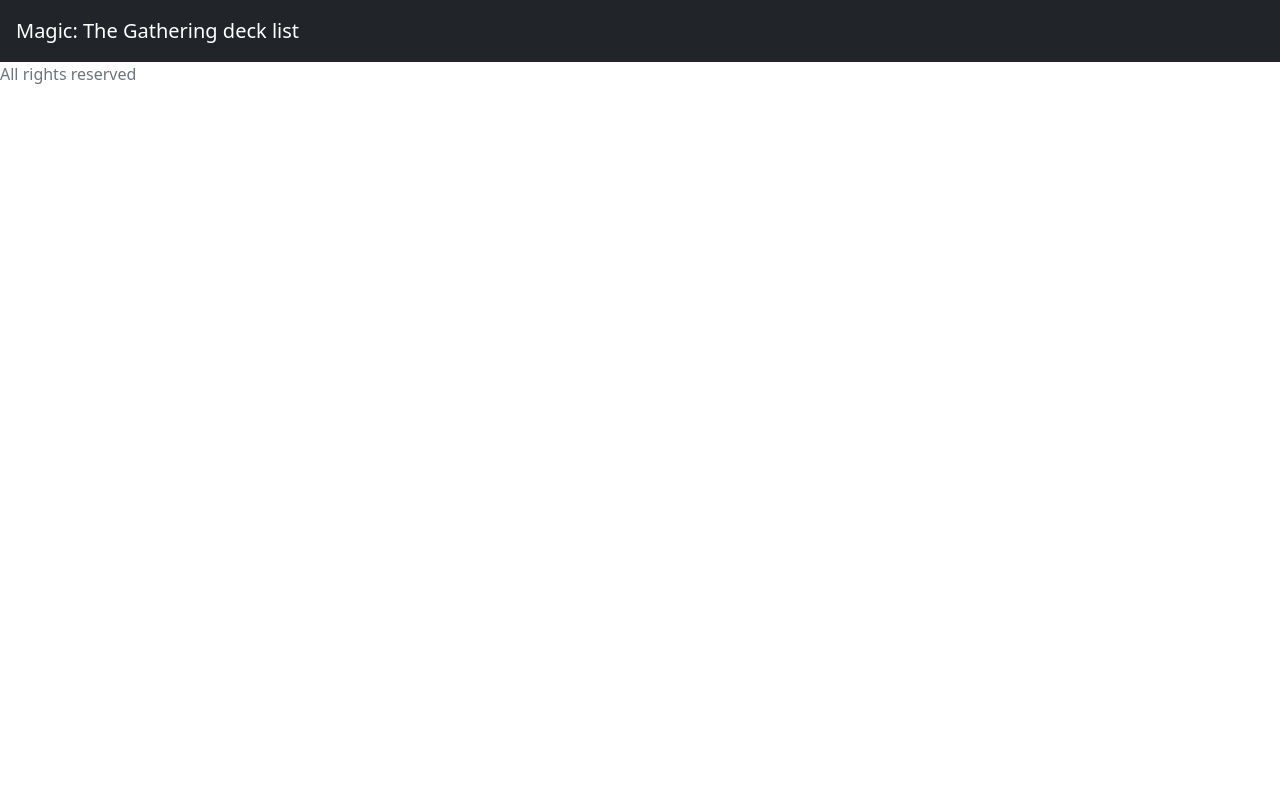
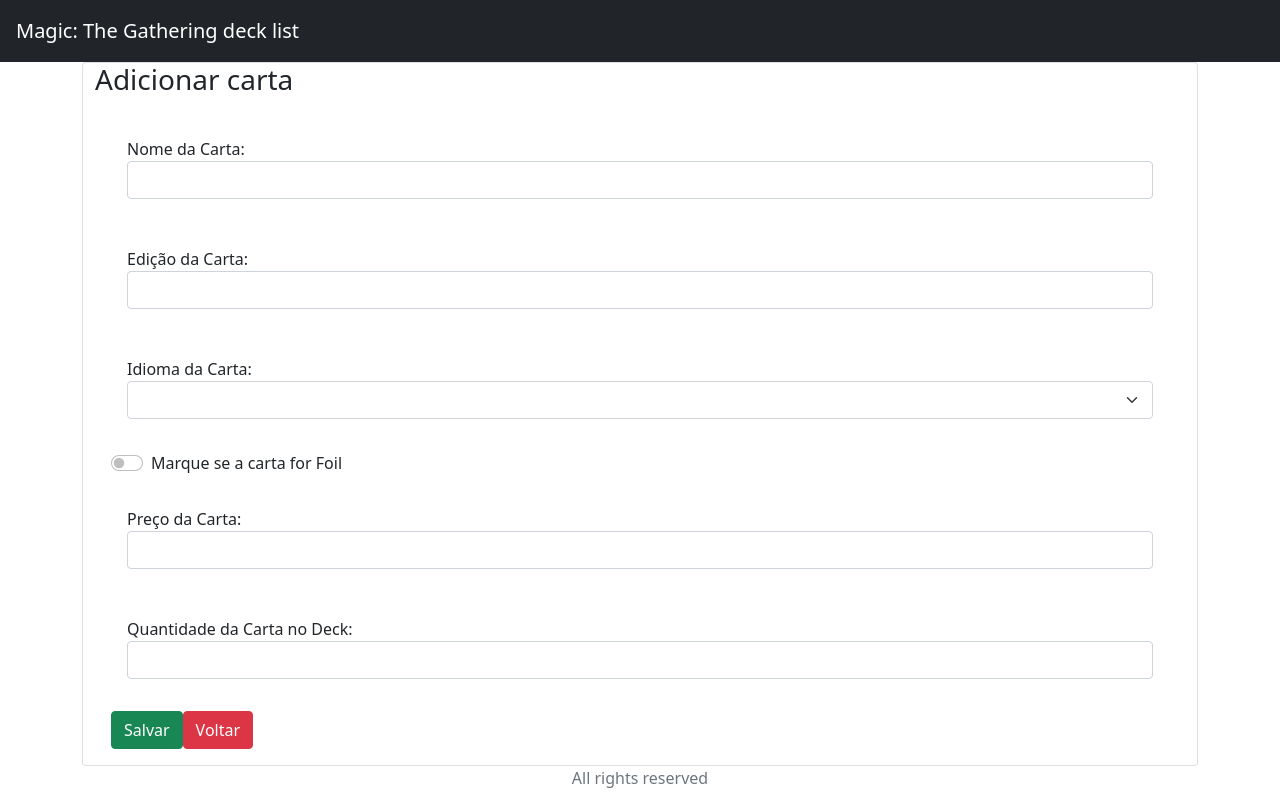
Before and after one commit to LucasTrentinn/mtg_crud, a React (Create React App) app in the folder front/: page /deck/1/criarCarta in a window 1280 px wide. Built offline with nearby package versions, Linux system fonts and the light colour scheme.

Commit message:
Muuuita coisa mesmo

```diff
--- a/front/src/components/AlterarCarta.js
+++ b/front/src/components/AlterarCarta.js
@@ -1,10 +1,22 @@
-import React, { Component } from "react";
-import { Link, useNavigate } from "react-router-dom";
+import React, { useContext, useState } from "react";
+import { Link, useParams } from "react-router-dom";
 import { Button, Card, CardBody, Col, Container, Form, FormGroup, Row } from "reactstrap";
+import { ContextCarta } from "../contexts/CartaContext";
 
-export default class AlterarCarta extends Component {
-  render() {
-    return(
+export default function AlterarCarta() {
+  const { alterarCarta } = useContext(ContextCarta)
+
+  const [preco, setPreco] = useState()
+  const [qtd, setQtd] = useState()
+
+  let { cartaID } = useParams()
+  let { deckID } = useParams()
+
+  function handleClick() {
+    alterarCarta(cartaID, preco, qtd)
+  }
+
+  return (
     <div>
       <Container>
         <Row>
@@ -13,17 +25,17 @@ export default class AlterarCarta extends Component {
               <h3>Atualizar Carta</h3>
               <CardBody>
                 <Form>
-                    <FormGroup style={{padding: '1em'}}>
+                  <FormGroup style={{ padding: '1em' }}>
                     <label>Novo preço da carta:</label>
-                      <input name="preco" className="form-control"/>
+                    <input name="preco" className="form-control" onChange={e => setPreco(e.target.value)}/>
                   </FormGroup>
-                    <FormGroup style={{padding: '1em'}}>
+                  <FormGroup style={{ padding: '1em' }}>
                     <label>Nova quantidade da carta no deck:</label>
-                      <input name="quantidade" className="form-control"/>
+                    <input name="quantidade" className="form-control" onChange={e => setQtd(e.target.value)}/>
                   </FormGroup>
-                    <Button color="success">Salvar</Button>
-                    <Link to='/'>
-                      <Button color="danger"> Cancelar </Button>
+                  <Button type="submit" className="btn btn-success" onClick={() => handleClick()}>Salvar</Button>
+                  <Link to={`/deck/${deckID}`}>
+                    <Button className="btn btn-danger"> Voltar </Button>
                   </Link>
                 </Form>
               </CardBody>
@@ -34,4 +46,3 @@ export default class AlterarCarta extends Component {
     </div>
   )
 }
-}
--- a/front/src/components/AlterarDeck.js
+++ b/front/src/components/AlterarDeck.js
@@ -1,9 +1,19 @@
-import React, { Component } from "react";
-import { Link } from "react-router-dom";
+import React, { useContext, useState } from "react";
+import { Link, useParams } from "react-router-dom";
 import { Button, Card, CardBody, Col, Container, Form, FormGroup, Row } from "reactstrap";
+import { ContextDeck } from "../contexts/DeckContext";
 
-export default class AlterarDeck extends Component {
-  render() {
+export default function AlterarDeck() {
+  const { alterarDeck } = useContext(ContextDeck)
+
+  const [nome, setNome] = useState()
+
+  let { deckID } = useParams()
+
+  function handleClick() {
+    alterarDeck(deckID, nome)
+  }
+
   return (
     <div>
       <Container>
@@ -15,11 +25,11 @@ export default class AlterarDeck extends Component {
                 <Form>
                   <FormGroup style={{ padding: "1em" }}>
                     <label>Novo nome:</label>
-                      <input name="nome" className='form-control'></input>
+                    <input name="nome" className='form-control' onChange={e => setNome(e.target.value)} required></input>
                   </FormGroup>
-                    <Button color="success">Save</Button>
+                  <Button type="submit" className="btn btn-success" onClick={() => handleClick()}>Salvar</Button>
                   <Link to='/'>
-                      <Button color="danger">Cancel</Button>
+                    <Button color="danger">Voltar</Button>
                   </Link>
                 </Form>
               </CardBody>
@@ -30,5 +40,3 @@ export default class AlterarDeck extends Component {
     </div>
   )
 }
-
-}
--- a/front/src/components/AppRoutes.js
+++ b/front/src/components/AppRoutes.js
@@ -11,10 +11,10 @@ export default function AppRoutes({ children }) {
     <Routes>
       <Route path='/' element={<ListaDeck />} />
       <Route path='/adicionarDeck' element={<CriarDeck />} />
-      <Route path='/alterarDeck' element={<AlterarDeck />} />
+      <Route path='/deck/:deckID/alterar' element={<AlterarDeck />} />
       <Route path='/deck/:deckID' element={<ListaCartas />} />
-      <Route path='/criarCarta' element={<CriarCarta />} />
-      <Route path='/alterarCarta' element={<AlterarCarta />} />
+      <Route path='/deck/:deckID/criarCarta' element={<CriarCarta />} />
+      <Route path='/deck/:deckID/alterarCarta/:cartaID' element={<AlterarCarta />} />
     </Routes>
   )
 }
--- a/front/src/components/CriarCarta.js
+++ b/front/src/components/CriarCarta.js
@@ -1,17 +1,28 @@
-import React, { Component } from "react";
-import { Link } from "react-router-dom";
+import React, { useContext, useState } from "react";
+import { Link, useParams } from "react-router-dom";
 import { Button, Card, CardBody, Col, Container, Form, FormGroup, Row } from "reactstrap";
 import { ContextCarta } from "../contexts/CartaContext";
 
-export default class CriarCarta extends Component {
-  static contextType = ContextCarta;
+export default function CriarCarta() {
+  const { adicionarCarta } = useContext(ContextCarta)
 
-  componentDidMount() {
-    this.context.consultarTodos()
+  const [nome, setNome] = useState()
+  const [edicao, setEdicao] = useState()
+  const [idioma, setIdioma] = useState()
+  const [foil, setFoil] = useState()
+  const [preco, setPreco] = useState()
+  const [qtd, setQtd] = useState()
+
+  let { deckID } = useParams()
+
+  function handleClick() {
+    if(!qtd || !preco || !idioma || !edicao || !nome || preco < 0 || qtd < 1)
+      return
+
+    adicionarCarta(nome, edicao, idioma, foil, preco, qtd, deckID)
   }
 
-  render() {
-    return(
+  return (
     <div>
       <Container>
         <Row>
@@ -22,31 +33,36 @@ export default class CriarCarta extends Component {
                 <Form>
                   <FormGroup style={{ padding: "1em" }}>
                     <label>Nome da Carta:</label>
-                      <input name="nome" className="form-control"></input>
+                    <input type='text' name="nome" className="form-control" onChange={e => setNome(e.target.value)} required></input>
                   </FormGroup>
                   <FormGroup style={{ padding: "1em" }}>
                     <label>Edição da Carta:</label>
-                      <input name="edicao" className="form-control"></input>
+                    <input type='text' name="edicao" className="form-control" onChange={e => setEdicao(e.target.value)} required></input>
                   </FormGroup>
                   <FormGroup style={{ padding: "1em" }}>
                     <label>Idioma da Carta:</label>
-                      <input name="idioma" className="form-control"></input>
+                    <select className="form-select" aria-label="Default select example" onChange={e => setIdioma(e.target.value)}>
+                      <option selected>  </option>
+                      <option> Português </option>
+                      <option> Inglês </option>
+                      <option> Japonês </option>
+                    </select>
                   </FormGroup>
-                    <FormGroup style={{ padding: "1em" }}>
-                      <label>É foil?</label>
-                      <input name="foil" className="form-control"></input>
+                  <FormGroup style={{ padding: "" }} className='form-check form-switch'>
+                    <label className="form-check-label" for='foil'>Marque se a carta for Foil</label>
+                    <input type='checkbox' className="form-check-input" id="foil"  onChange={e => setFoil(e.target.value)}></input>
                   </FormGroup>
                   <FormGroup style={{ padding: "1em" }}>
                     <label>Preço da Carta:</label>
-                      <input name="preco" className="form-control"></input>
+                    <input type='number' min='0' step='any' name="preco" className="form-control" onChange={e => setPreco(e.target.value)} required></input>
                   </FormGroup>
                   <FormGroup style={{ padding: "1em" }}>
                     <label>Quantidade da Carta no Deck:</label>
-                      <input name="quantidade" className="form-control"></input>
+                    <input type='number' min='1' name="quantidade" className="form-control" onChange={e => setQtd(e.target.value)} required></input>
                   </FormGroup>
-                    <Button type="submit" className="btn btn-success" onClick={() => this.context.adicionarCarta()}>Save</Button>
-                    <Link to='/'>
-                      <Button className='btn btn-danger'>Cancel</Button>
+                  <Button type="submit" className="btn btn-success" onClick={() => handleClick()}>Salvar</Button>
+                  <Link to={`/deck/${deckID}`}>
+                    <Button className='btn btn-danger'>Voltar</Button>
                   </Link>
                 </Form>
               </CardBody>
@@ -57,5 +73,3 @@ export default class CriarCarta extends Component {
     </div>
   )
 }
-
-}
--- a/front/src/components/CriarDeck.js
+++ b/front/src/components/CriarDeck.js
@@ -1,23 +1,17 @@
-import React, { Component } from "react";
+import React, { useContext, useEffect } from "react";
 import { Button, Card, CardBody, Col, Container, Form, FormGroup, Row } from "reactstrap";
 import { ContextDeck } from "../contexts/DeckContext";
 import { Link } from 'react-router-dom'
 
-export default class CriarDeck extends Component {
-  static contextType = ContextDeck;
+export default function CriarDeck() {
+  const { adicionarDeck } = useContext(ContextDeck)
 
-  componentDidMount() {
-    this.context.consultarTodos()
+  let nomeInput = React.createRef()
+
+  function handleClick() {
+    adicionarDeck(nomeInput.current.value)
   }
 
-  handleSubmit = (event) => {
-    event.preventDefault();
-    console.log(this.input.value)
-
-    this.context.adicionarDeck(this.input.value)
-  }
-
-  render() {
   return (
     <div>
       <Container>
@@ -26,14 +20,14 @@ export default class CriarDeck extends Component {
             <Col>
               <h3> Adicionar deck </h3>
               <CardBody>
-                  <Form  onSubmit={this.handleSubmit.bind(this)}>
+                <Form>
                   <FormGroup style={{ padding: "1em" }}>
                     <label>Nome do Deck:</label>
-                      <input type='text' name="nome" className='form-control' ref={(element) => {this.input = element}}></input>
+                    <input type='text' name="nome" className='form-control' ref={nomeInput} required />
                   </FormGroup>
-                    <Button type="submit" className="btn btn-success">Save</Button>
+                  <Button type="submit" className="btn btn-success" onClick={() => handleClick()}>Salvar</Button>
                   <Link to='/'>
-                      <Button className='btn btn-danger'>Cancel</Button>
+                    <Button className='btn btn-danger'>Voltar</Button>
                   </Link>
                 </Form>
               </CardBody>
@@ -44,4 +38,3 @@ export default class CriarDeck extends Component {
     </div>
   )
 }
-}
--- a/front/src/components/Footer.js
+++ b/front/src/components/Footer.js
@@ -4,7 +4,7 @@ export default class Footer extends Component {
   render() {
     return(
       <div>
-        <footer className="footer">
+        <footer className="footer" style={{display: 'flex', justifyContent: 'center'}}>
           <span className="text-muted"> All rights reserved </span>
         </footer>
       </div>
--- a/front/src/components/ListaCartas.js
+++ b/front/src/components/ListaCartas.js
@@ -1,17 +1,16 @@
-import React, { Component } from "react";
-import { Link } from 'react-router-dom';
+import React, { Component, useContext, useEffect } from "react";
+import { Link, useParams } from 'react-router-dom';
 import { Button, Row, Table } from "reactstrap";
 import { ContextCarta } from "../contexts/CartaContext";
 
-export default class ListaCartas extends Component {
-  static contextType = ContextCarta;
+export default function ListaCartas() {
+  const { cartas, consultarTodos, deletarCarta } = useContext(ContextCarta)
 
-  componentDidMount() {
-    this.context.consultarTodos()
-  }
+  let { deckID } = useParams()
 
-  render() {
-    let cartas = this.context.cartas
+  useEffect(() => {
+    consultarTodos(deckID)
+  }, [])
 
   if (!cartas)
     return (
@@ -19,9 +18,9 @@ export default class ListaCartas extends Component {
     );
   return (
     <div>
-        <h2 className="text-center" style={{ padding: '1em' }}> Lista de Cartas</h2>
+      <h2 className="text-center" style={{ padding: '1em' }}> Lista de Cartas </h2>
       <div style={{ textAlign: 'left' }}>
-          <Link to='/criarCarta'>
+        <Link to={`/deck/${deckID}/criarCarta`}>
           <Button className="btn btn-success"> Adicionar Carta </Button>
         </Link>
       </div>
@@ -44,22 +43,22 @@ export default class ListaCartas extends Component {
                 <td> {carta.edicao} </td>
                 <td> {carta.idioma} </td>
                 <td> {carta.foil ? "Sim" : "Não"} </td>
-                  <td> {carta.preco.toLocaleString('pr-BR',{style: 'currency', currency: 'BRL'})} </td>
+                <td> {carta.preco.toLocaleString('pr-BR', { style: 'currency', currency: 'BRL' })} </td>
                 <td> {carta.quantidade} </td>
                 <td>
-                    <Link to='/alterarCarta'>
+                  <Link to={`/deck/${deckID}/alterarCarta/${carta.id}`}>
                     <button className="btn btn-primary"> Atualizar Carta </button>
                   </Link>
-                    <button style={{ marginLeft: '1em' }} className='btn btn-danger' onClick={() => this.context.deletarCarta(carta.id) && window.location.reload()}> Deletar </button>
+                  <button style={{ marginLeft: '1em' }} className='btn btn-danger' onClick={() => deletarCarta(carta.id) && window.location.reload()}> Deletar </button>
                 </td>
               </tr>
             ))}
           </tbody>
         </Table>
       </Row>
+      <Link to='/'>
+        <Button className="btn btn-danger"> Voltar </Button>
+      </Link>
     </div>
   )
-
 }
-
-}
--- a/front/src/components/ListaDeck.js
+++ b/front/src/components/ListaDeck.js
@@ -41,7 +41,7 @@ export default class ListaDeck extends Component {
                     </Link>
                   </td>
                   <td>
-                    <Link to='/alterarDeck'>
+                    <Link to={`/deck/${deck.id}/alterar`}>
                       <button className="btn btn-primary"> Atualizar Nome </button>
                     </Link>
                     <button style={{ marginLeft: '1em' }} className='btn btn-danger' onClick={() => this.context.deletarDeck(deck.id) && window.location.reload()}> Deletar </button>
```
Also changed, not shown: front/src/contexts/CartaContext.js (+14 -5 lines), front/src/contexts/DeckContext.js (+6 -1 lines). Lines whose indentation alone changed are shown as unchanged.
